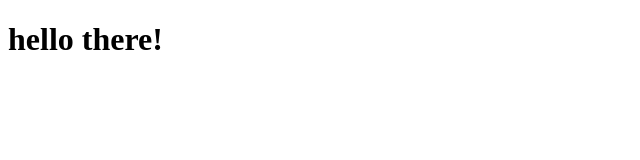
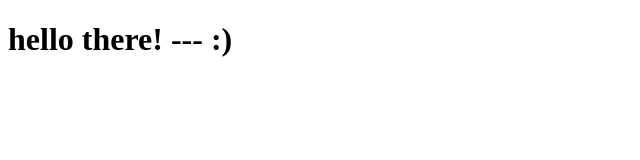
Before and after one commit to Hoca3/potionfy, a plain HTML site: page index.html in a window 1280 px wide. Shown: the full height of the page, 0-640 px from the left. Drawn offline with Linux system fonts and the light colour scheme.

Commit message:
test branch

```diff
--- a/index.html
+++ b/index.html
@@ -2,7 +2,7 @@
 <html>
   <head>
     <title>welcome to potionfy</title>
-    <h1>hello there! </h1>
+    <h1>hello there! --- :) </h1>
   </head>
   <body>
 
```
